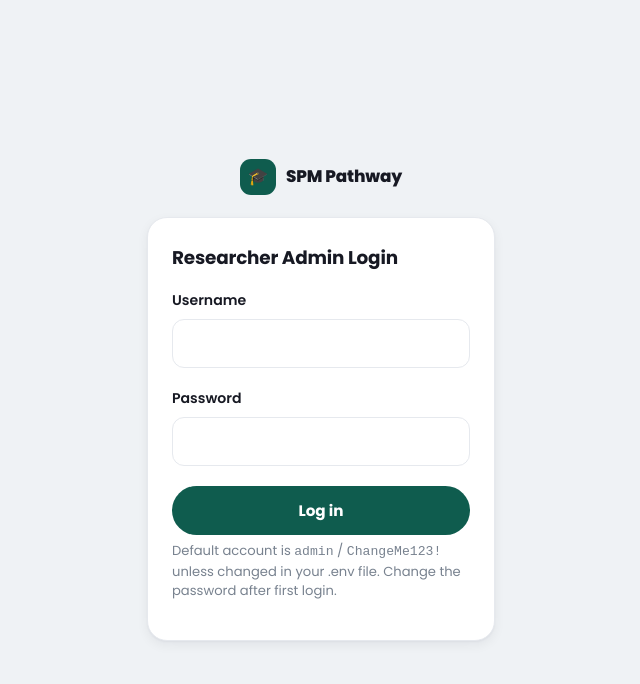
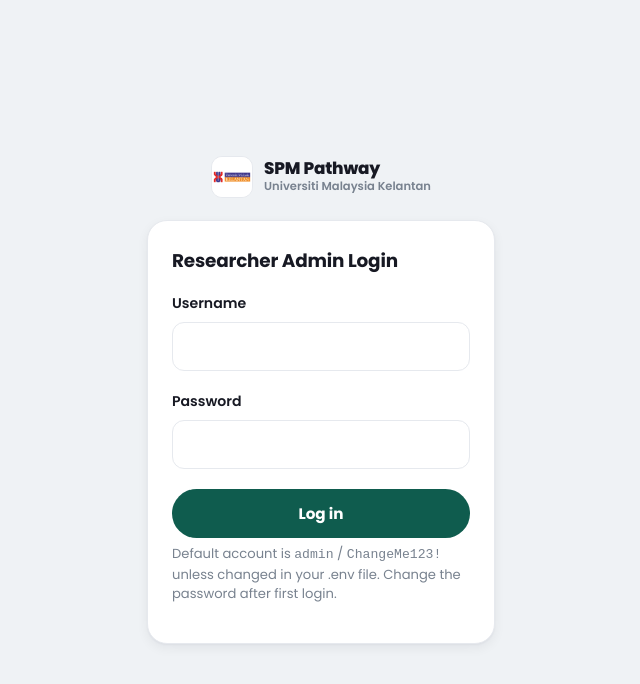
Before and after one commit to mystudypathway/studypath, a website: page public/admin/login.html in a window 1280 px wide. Shown: the whole page, without its empty margins (319-959 px from the left). Drawn offline with Linux system fonts and the light colour scheme.

Commit message:
Add files via upload

```diff
--- a/public/admin/login.html
+++ b/public/admin/login.html
@@ -4,6 +4,7 @@
 <meta charset="UTF-8" />
 <meta name="viewport" content="width=device-width, initial-scale=1.0" />
 <title>Admin Login — SPM Pathway Data Collector</title>
+<link rel="icon" href="../images/favicon.png" type="image/png" />
 <link rel="stylesheet" href="../css/style.css" />
 <style>
   body { display: flex; align-items: center; justify-content: center; min-height: 100vh; }
@@ -13,8 +14,11 @@
 <body>
   <div class="login-wrap">
     <div class="brand" style="justify-content:center;margin-bottom:22px;">
-      <span class="brand-mark">🎓</span>
-      <span class="brand-name">SPM Pathway</span>
+      <span class="brand-mark"><img src="../images/umk-logo.png" alt="Universiti Malaysia Kelantan logo" /></span>
+      <div>
+        <div class="brand-name">SPM Pathway</div>
+        <div class="brand-sub">Universiti Malaysia Kelantan</div>
+      </div>
     </div>
     <div class="card">
       <h2>Researcher Admin Login</h2>
--- a/public/css/style.css
+++ b/public/css/style.css
@@ -45,16 +45,19 @@ body {
   align-items: center;
   margin-bottom: 22px;
 }
-.brand { display: flex; align-items: center; gap: 10px; }
+.brand { display: flex; align-items: center; gap: 11px; }
 .brand-mark {
-  width: 36px; height: 36px;
-  background: var(--primary);
+  width: 42px; height: 42px;
+  background: #fff;
+  border: 1px solid var(--border);
   border-radius: 11px;
   display: flex; align-items: center; justify-content: center;
-  font-size: 1.05rem;
+  overflow: hidden;
   flex-shrink: 0;
 }
-.brand-name { font-weight: 800; font-size: 1.05rem; color: var(--text); letter-spacing: -0.01em; }
+.brand-mark img { width: 100%; height: 100%; object-fit: contain; display: block; }
+.brand-name { font-weight: 800; font-size: 1.05rem; color: var(--text); letter-spacing: -0.01em; line-height: 1.2; }
+.brand-sub { font-size: 0.72rem; color: var(--text-muted); font-weight: 600; }
 
 .hero { margin-bottom: 22px; }
 .eyebrow {
```
Also changed, not shown: public/admin/dashboard.html (+2 -1 lines), public/index.html (+6 -2 lines), public/favicon.ico (added), public/images/favicon.png (added), public/images/umk-logo.png (added).
